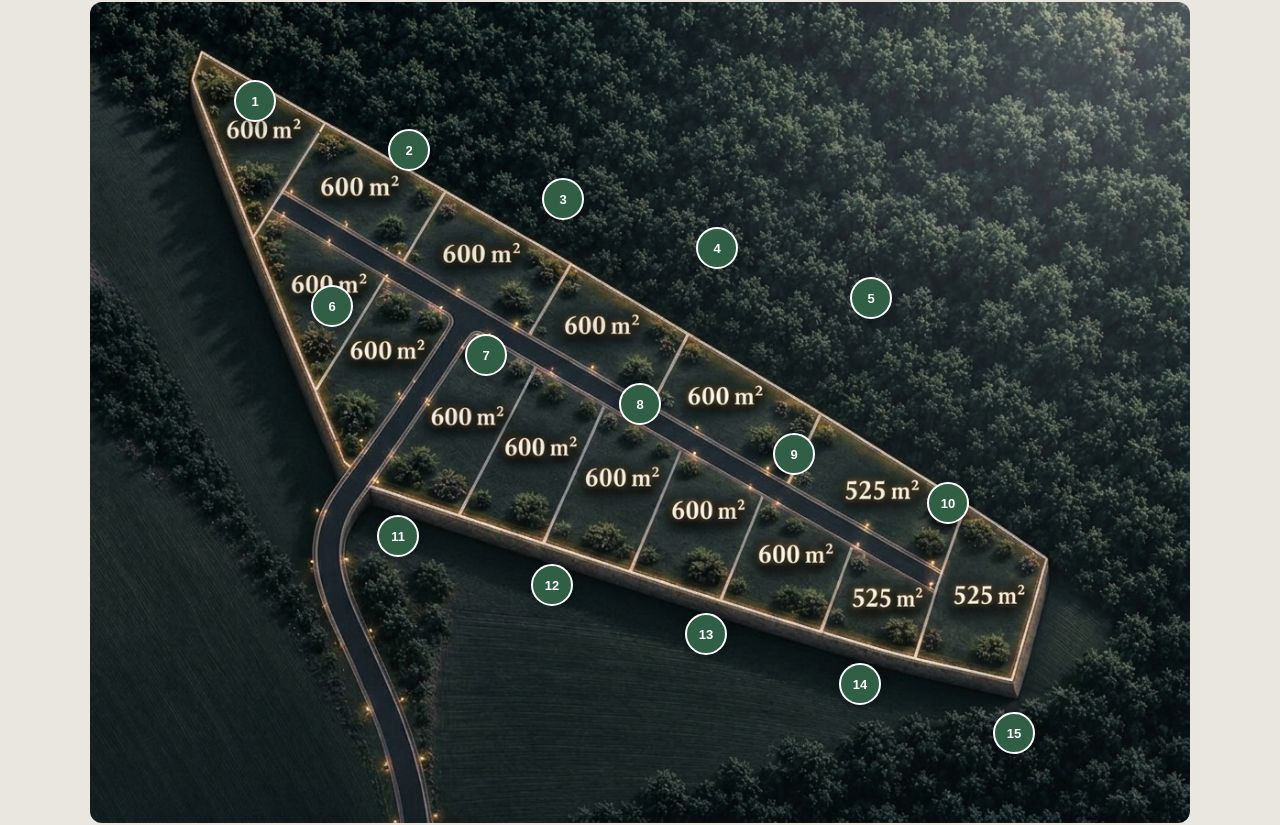
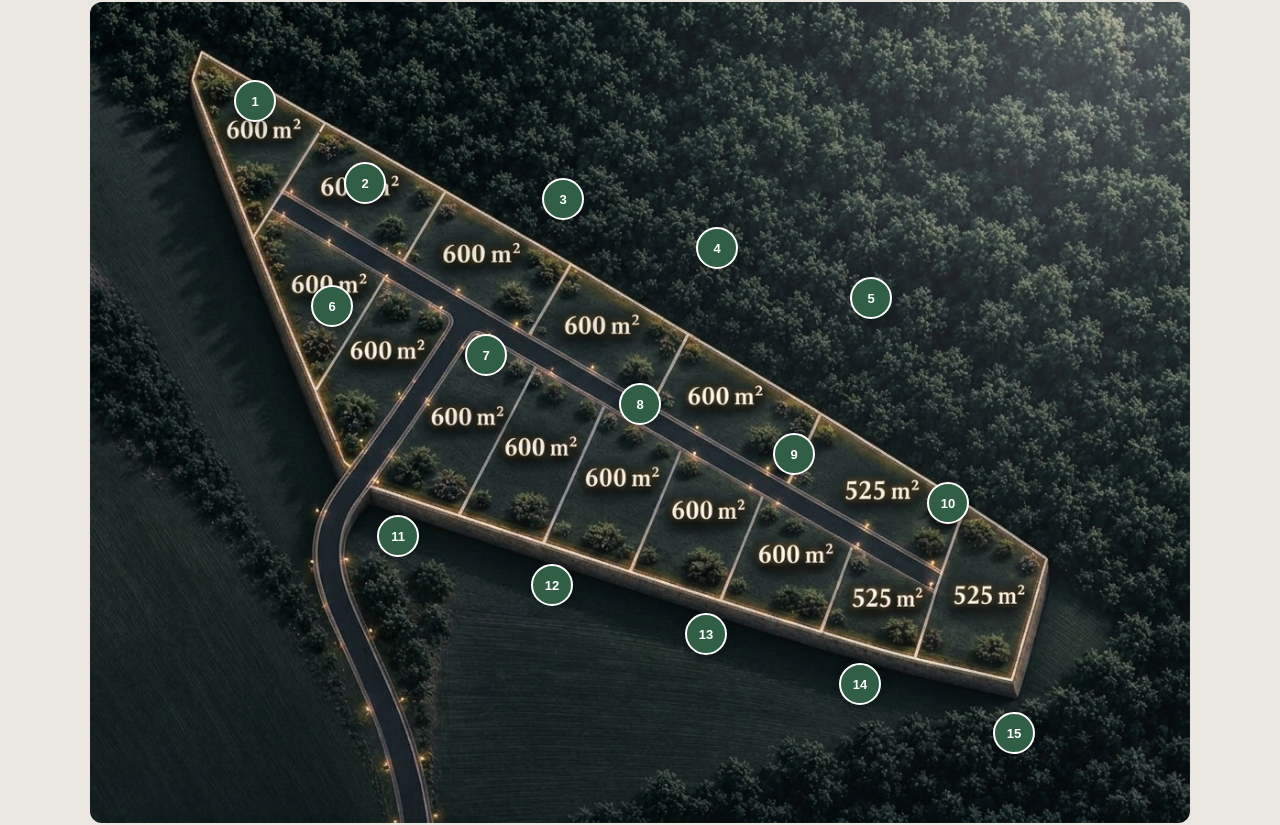
Before and after one commit to ksilisiland-beep/ksilisiland-beep.github.com, a plain HTML site: page index.html in a window 1280 px wide. Shown: the part 1380-2205 px from the top of the page. Drawn offline with Linux system fonts and the light colour scheme.

Commit message:
Update index.html

```diff
--- a/index.html
+++ b/index.html
@@ -504,7 +504,7 @@ footer {
     -->
 
     <button class="plot-button" style="left:15%;top:12%" onclick="showPlot(1)">1</button>
-    <button class="plot-button" style="left:29%;top:18%" onclick="showPlot(2)">2</button>
+    <button class="plot-button" style="left:25%;top:22%" onclick="showPlot(2)">2</button>
     <button class="plot-button" style="left:43%;top:24%" onclick="showPlot(3)">3</button>
     <button class="plot-button" style="left:57%;top:30%" onclick="showPlot(4)">4</button>
     <button class="plot-button" style="left:71%;top:36%" onclick="showPlot(5)">5</button>
```
